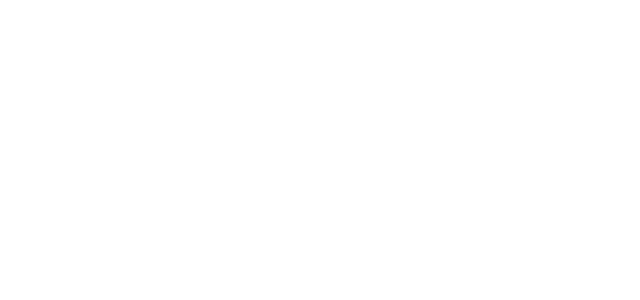
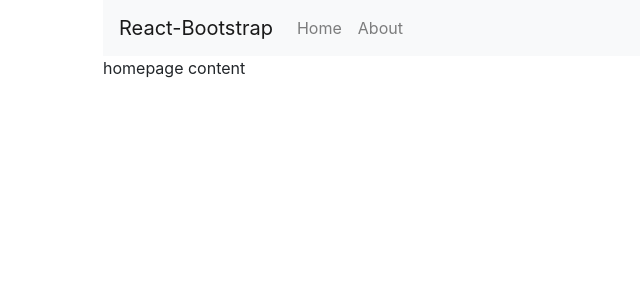
Before and after one commit to RoelandMatthijssens/whatzrface, a React (Create React App) app: page / in a window 1280 px wide. Shown: the top 300 px of the page, without its empty margins (0-640 px from the left). Built offline with nearby package versions, Linux system fonts and the light colour scheme.

Commit message:
Add simple layout

```diff
--- a/src/App.js
+++ b/src/App.js
@@ -10,6 +10,9 @@
   return (
     <Router>
       <Switch>
+        <Route exact strict path="/">
+          <HomePage />
+        </Route>
         <Route exact strict path="/home">
           <HomePage />
         </Route>
--- /dev/null
+++ b/src/components/layout/basiclayout.js
@@ -0,0 +1,22 @@
+import React from 'react';
+import { Row, Col, Container } from 'react-bootstrap';
+import { Navbar } from '../../components';
+
+const BasicLayout = ({ children }) => {
+    return (
+        <Container>
+            <Row>
+                <Col>
+                    <Navbar />
+                </Col>
+            </Row>
+            <Row>
+                <Col>
+                    {children}
+                </Col>
+            </Row>
+        </Container>
+    )
+}
+
+export default BasicLayout
--- /dev/null
+++ b/src/components/layout/index.js
@@ -0,0 +1,4 @@
+import BasicLayout from './basiclayout'
+export {
+    BasicLayout
+}
--- a/src/components/navbar.js
+++ b/src/components/navbar.js
@@ -1,16 +1,20 @@
 import React from 'react'
-import { Navbar as NavbarBootstrap } from 'react-bootstrap'
+import { Navbar, Nav, NavDropdown, Form, FormControl, Button } from 'react-bootstrap'
+import { Link } from 'react-router-dom';
 
-const Navbar = () => {
-    return <NavbarBootstrap bg="dark" variant="dark">
-        <NavbarBootstrap.Brand href="#home">NavbarBootstrap with text</NavbarBootstrap.Brand>
-        <NavbarBootstrap.Toggle />
-        <NavbarBootstrap.Collapse className="justify-content-end">
-            <NavbarBootstrap.Text>
-                Signed in as: <a href="#login">Mark Otto</a>
-            </NavbarBootstrap.Text>
-        </NavbarBootstrap.Collapse>
-    </NavbarBootstrap>
+const MyNavbar = () => {
+    return (
+        <Navbar bg="light" expand="lg">
+            <Navbar.Brand as={Link} to="/">React-Bootstrap</Navbar.Brand>
+            <Navbar.Toggle aria-controls="basic-navbar-nav" />
+            <Navbar.Collapse id="basic-navbar-nav">
+                <Nav className="mr-auto">
+                    <Nav.Link as={Link} to="home">Home</Nav.Link>
+                    <Nav.Link as={Link} to="about">About</Nav.Link>
+                </Nav>
+            </Navbar.Collapse>
+        </Navbar>
+    )
 }
 
-export default Navbar
+export default MyNavbar
--- a/src/pages/aboutpage.js
+++ b/src/pages/aboutpage.js
@@ -1,11 +1,13 @@
 
 import React from 'react'
+import { BasicLayout } from '../components/layout'
+
 
 const AboutPage = () => {
     return (
-        <div>
-            about
-        </div>
+        <BasicLayout>
+            AboutPage content
+        </BasicLayout>
     )
 }
 
--- a/src/pages/homepage.js
+++ b/src/pages/homepage.js
@@ -1,10 +1,11 @@
 import React from 'react'
+import { BasicLayout } from '../components/layout'
 
 const HomePage = () => {
     return (
-        <div>
-            homepage
-        </div>
+        <BasicLayout>
+            homepage content
+        </BasicLayout>
     )
 }
 
```
